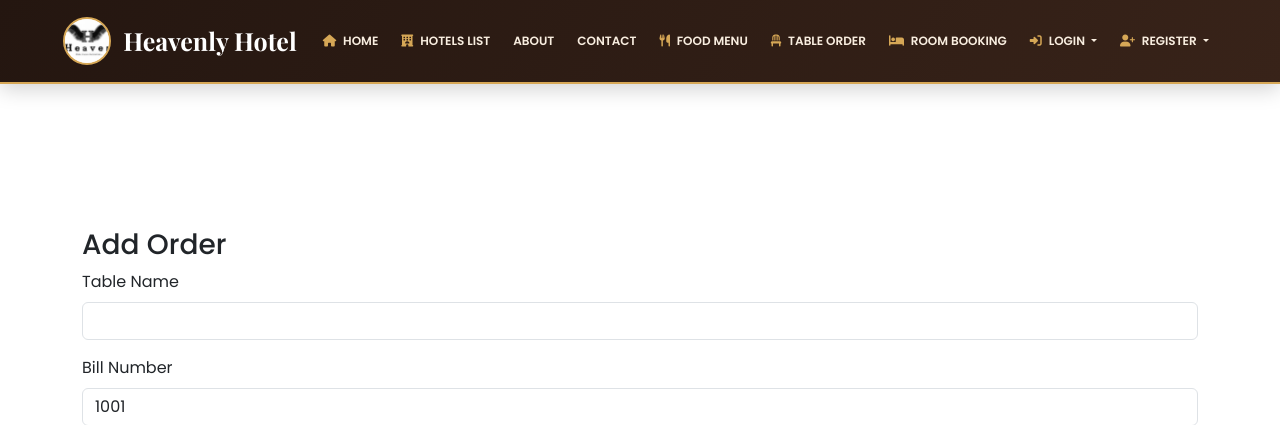
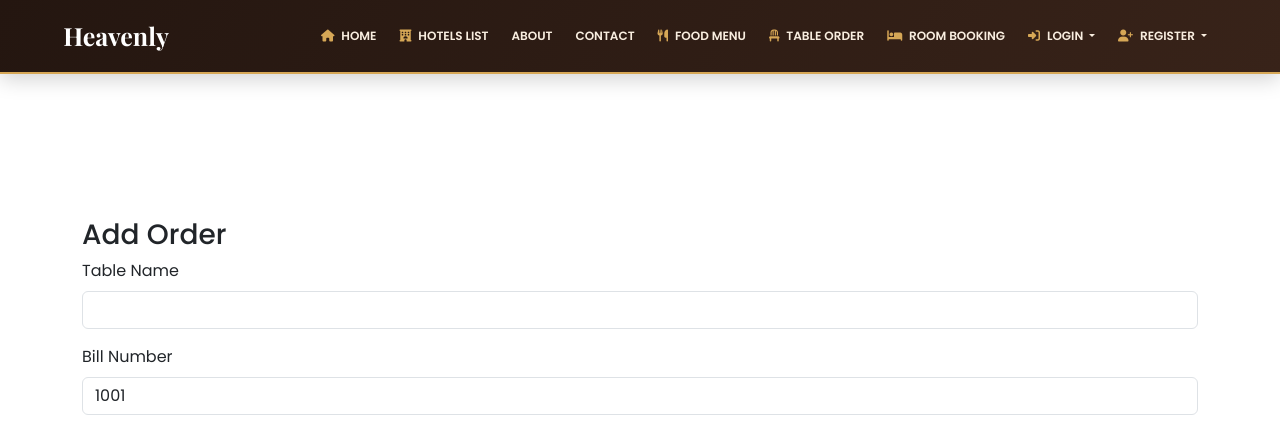
Before and after one commit to Poojasankannavar/Hotel-Management-System, a Django app: page /add_order_user in a window 1280 px wide. Shown: the top 425 px of the page. Run offline with Django 5.2, Linux system fonts and the light colour scheme; data that the repository does not hold is empty; some libraries are stand-ins or nearby versions.

Commit message:
Update user navigation design

```diff
--- a/food/food_app/templates/navuser.html
+++ b/food/food_app/templates/navuser.html
@@ -176,11 +176,7 @@
 
         <!-- Brand -->
         <a class="navbar-brand" href="{% url 'homepage' %}">
-            <img
-                src="{% static 'img/heaven.jpeg' %}"
-                alt="Heavenly Hotel Logo"
-                class="brand-logo">
-            <span class="brand-name">Heavenly Hotel</span>
+            <span class="brand-name">Heavenly</span>
         </a>
 
         <!-- Mobile Toggle -->
```
